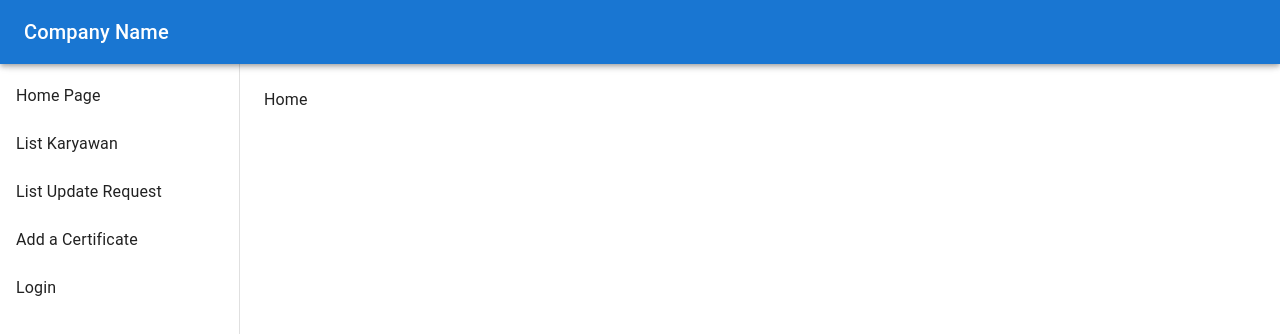
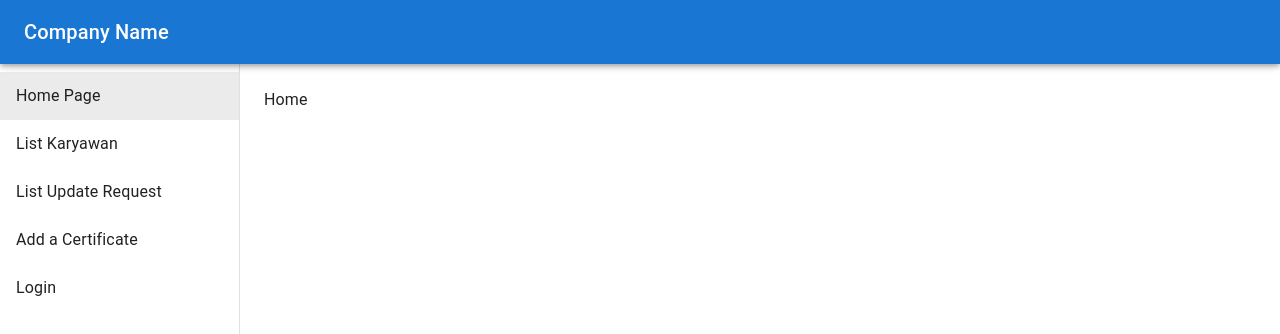
Before and after one commit to aloy4646/Project_Bootcamp_WGS_Frontend, a React (Create React App) app: page / in a window 1280 px wide. Shown: the top 334 px of the page. Built offline with nearby package versions, Linux system fonts and the light colour scheme.

Commit message:
menambah field alasan perubahan pada page update data dan dokumen

```diff
--- a/src/App.js
+++ b/src/App.js
@@ -1,5 +1,5 @@
 import React from 'react'
-import { BrowserRouter as Router, Routes, Route, Link } from 'react-router-dom'
+import { BrowserRouter as Router, Routes, Route, Link, useLocation } from 'react-router-dom'
 import {
   ThemeProvider,
   createTheme,
@@ -33,7 +33,59 @@ const theme = createTheme()
 
 const drawerWidth = 240
 
+function Navigation() {
+  const location = useLocation();
+
+  const linkItems = [
+    { to: '/', text: 'Home Page' },
+    { to: '/karyawan/list', text: 'List Karyawan' },
+    { to: '/karyawan/update-request', text: 'List Update Request' },
+    { to: '/sertifikat/form', text: 'Add a Certificate' },
+    { to: '/login', text: 'Login' },
+  ];
+
+  return (
+    <Drawer
+      variant="permanent"
+      sx={{
+        width: drawerWidth,
+        flexShrink: 0,
+        '& .MuiDrawer-paper': {
+          width: drawerWidth,
+          boxSizing: 'border-box',
+        },
+      }}
+    >
+      <Toolbar />
+      <Box sx={{ overflow: 'auto' }}>
+        <List>
+          {linkItems.map((item, index) => (
+            <ListItem
+              key={index}
+              button
+              component={Link}
+              to={item.to}
+              sx={{
+                backgroundColor:
+                  location.pathname === item.to
+                    ? 'rgba(0, 0, 0, 0.08)'
+                    : 'transparent',
+                '&:hover': {
+                  backgroundColor: 'rgba(0, 0, 0, 0.04)',
+                },
+              }}
+            >
+              <ListItemText primary={item.text} />
+            </ListItem>
+          ))}
+        </List>
+      </Box>
+    </Drawer>
+  );
+}
+
 function App() {
+
   return (
     <ThemeProvider theme={theme}>
       <CssBaseline />
@@ -52,23 +104,7 @@ function App() {
           >
             <Toolbar />
             <Box sx={{ overflow: 'auto' }}>
-              <List>
-                <ListItem button component={Link} to="/">
-                  <ListItemText primary="Home Page" />
-                </ListItem>
-                <ListItem button component={Link} to="/karyawan/list">
-                  <ListItemText primary="List Karyawan" />
-                </ListItem>
-                <ListItem button component={Link} to="/karyawan/update-request">
-                  <ListItemText primary="List Update Request" />
-                </ListItem>
-                <ListItem button component={Link} to="/sertifikat/form">
-                  <ListItemText primary="Add a Certificate" />
-                </ListItem>
-                <ListItem button component={Link} to="/login">
-                  <ListItemText primary="Login" />
-                </ListItem>
-              </List>
+            <Navigation />
             </Box>
           </Drawer>
           <Box
@@ -94,13 +130,31 @@ function App() {
             <Routes>
               <Route path="/" element={<Home />} />
               <Route path="/karyawan/list" element={<ListKaryawan />} />
-              <Route path="/karyawan/update-request" element={<ListUpdateRequest />} />
-              <Route path="/karyawan/update-request/:update_requestId" element={<DetailUpdateRequest />} />
-              <Route path="/karyawan/update/form/data/:id" element={<FormUserData />} />
-              <Route path="/karyawan/update/form/dokumen/:id" element={<FormUserDokumen />} />
+              <Route
+                path="/karyawan/update-request"
+                element={<ListUpdateRequest />}
+              />
+              <Route
+                path="/karyawan/update-request/:update_requestId"
+                element={<DetailUpdateRequest />}
+              />
+              <Route
+                path="/karyawan/update/form/data/:id"
+                element={<FormUserData />}
+              />
+              <Route
+                path="/karyawan/update/form/dokumen/:id"
+                element={<FormUserDokumen />}
+              />
               <Route path="/karyawan/logs/:id" element={<ListLogs />} />
-              <Route path="/karyawan/histories/:id" element={<ListHistories />} />
-              <Route path="/karyawan/histories/:id/:index" element={<DetailHistory />} />
+              <Route
+                path="/karyawan/histories/:id"
+                element={<ListHistories />}
+              />
+              <Route
+                path="/karyawan/histories/:id/:index"
+                element={<DetailHistory />}
+              />
               <Route path="/sertifikat/form" element={<AddCertificate />} />
               <Route path="/karyawan/:id" element={<DetailKaryawan />} />
               <Route path="/login" element={<Login />} />
--- a/src/pages/FormUserData.js
+++ b/src/pages/FormUserData.js
@@ -87,6 +87,7 @@ function FormUserData() {
       'nama_pasangan',
       'nama_saudara',
       'tanggal_masuk',
+      'message',
     ]
 
     requiredFields.forEach((field) => {
@@ -359,7 +360,7 @@ function FormUserData() {
             InputLabelProps={{ shrink: true }}
           />
         </FormGrid>
-        <FormGrid item xs={12}>
+        <FormGrid item xs={12} md={6}>
           <Typography variant="body1" gutterBottom>
             Foto
           </Typography>
@@ -373,6 +374,18 @@ function FormUserData() {
           <Typography variant="caption" display="block" gutterBottom>
             Tambahkan file image jika ingin merubah foto
           </Typography>
+        </FormGrid>
+        <FormGrid item xs={12} md={6}>
+          <TextField
+            label="Alasan perubahan"
+            name="message"
+            value={formData.message || ''}
+            onChange={handleChange}
+            required
+            InputLabelProps={{ shrink: true }}
+            error={!!errors.message}
+            helperText={errors.message}
+          />
         </FormGrid>
         {/* <FormGrid item xs={12}>
           <FormControlLabel
--- a/src/pages/FormUserDokumen.js
+++ b/src/pages/FormUserDokumen.js
@@ -5,7 +5,7 @@ import {
   Grid,
   //   FormLabel,
   //   OutlinedInput,
-  //   TextField,
+  TextField,
   Typography,
   Divider,
   Button,
@@ -34,6 +34,7 @@ function FormUserDokumen() {
   const [formData, setFormData] = useState({})
   const [oldData, setOldData] = useState({})
   const [fileUrls, setFileUrls] = useState({})
+  const [errors, setErrors] = useState({})
   let navigate = useNavigate()
 
   useEffect(() => {
@@ -85,7 +86,28 @@ function FormUserDokumen() {
     })
   }
 
+  const handleChange = (e) => {
+    const { name, value } = e.target
+    setFormData({
+      ...formData,
+      [name]: value,
+    })
+  }
+
   const handleSubmit = () => {
+    // Reset errors
+    setErrors({})
+    const newErrors = {}
+
+    if (!formData["message"]) {
+      newErrors["message"] = 'This field is required'
+    }
+
+    if (Object.keys(newErrors).length > 0) {
+      setErrors(newErrors)
+      return
+    }
+
     const formDataToSend = new FormData()
     let kosong = true
 
@@ -252,6 +274,18 @@ function FormUserDokumen() {
             Tambahkan file pdf jika ingin merubah CV Perusahaan
           </Typography>
         </FormGrid>
+        <FormGrid item xs={12} md={6}>
+          <TextField
+            label="Alasan perubahan"
+            name="message"
+            value={formData.message || ''}
+            onChange={handleChange}
+            required
+            InputLabelProps={{ shrink: true }}
+            error={!!errors.message}
+            helperText={errors.message}
+          />
+        </FormGrid>
       </Grid>
       <Divider sx={{ my: 2 }} />
       <Button variant="contained" color="primary" onClick={handleSubmit}>
```
